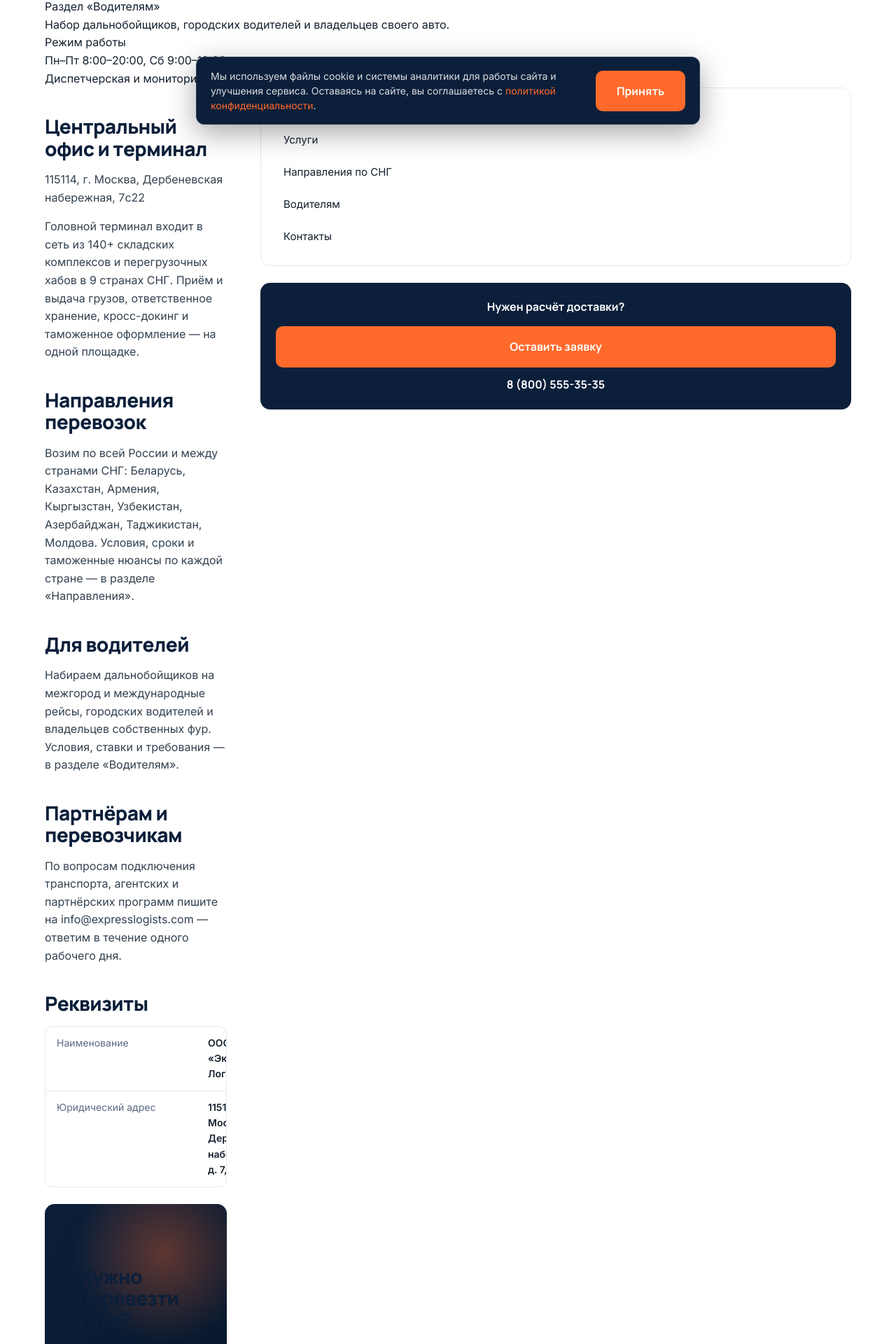
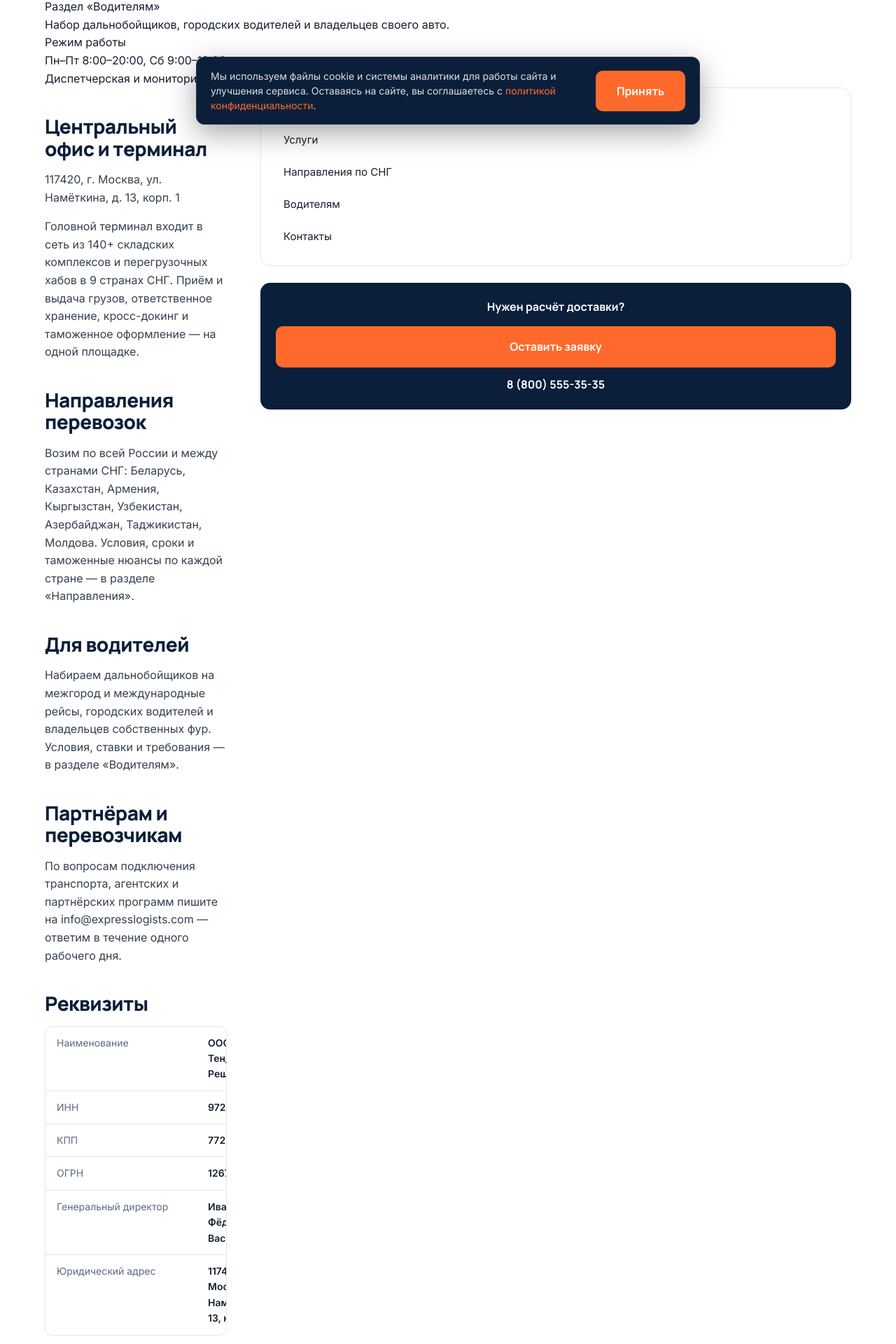
Before and after one commit to grinvsevolod1-ctrl/SITE1-1, a PHP site: page /kontakty/index.php in a window 1280 px wide. Shown: the part 606-2526 px from the top of the page at 70% size. Run offline with PHP 8.4, Linux system fonts and the light colour scheme.

Commit message:
feat: реальные юр. реквизиты (ООО «ЦТР», ИНН/КПП/ОГРН/директор/адрес); пароль и соль аналитики

```diff
--- a/inc/config.php
+++ b/inc/config.php
@@ -34,9 +34,9 @@ $email = 'info@expresslogists.com';
 
 /* Адрес головного офиса (для schema.org и страницы контактов) */
 $address = [
-    'street'  => 'Дербеневская набережная, 7с22',
+    'street'  => 'ул. Намёткина, д. 13, корп. 1',
     'city'    => 'Москва',
-    'zip'     => '115114',
+    'zip'     => '117420',
     'country' => 'RU',
 ];
 
@@ -51,10 +51,12 @@ $workHours = 'Пн–Пт 9:00–20:00, Сб 10:00–16:00 (МСК)';
    и политике автоматически.
    ------------------------------------------------------------------------- */
 $legal = [
-    'name'      => 'ООО «Экспресс-Логист»',   // полное наименование юрлица / ИП
-    'inn'       => '',                           // ИНН — впишите перед запуском рекламы
-    'ogrn'      => '',                           // ОГРН / ОГРНИП — впишите перед запуском
-    'legalAddr' => '115114, г. Москва, Дербеневская набережная, д. 7, стр. 22', // юр. адрес
+    'name'      => 'ООО «Центр Тендерных Решений»',   // полное наименование юрлица
+    'inn'       => '9727135712',                        // ИНН
+    'kpp'       => '772701001',                         // КПП
+    'ogrn'      => '1267700293497',                     // ОГРН
+    'director'  => 'Иванинов Фёдор Васильевич',         // генеральный директор
+    'legalAddr' => '117420, г. Москва, ул. Намёткина, д. 13, корп. 1', // юр. адрес
 ];
 
 /* Ссылки на соцсети/мессенджеры — попадают в schema.org sameAs.
--- a/kontakty/index.php
+++ b/kontakty/index.php
@@ -110,7 +110,9 @@ require __DIR__ . '/../inc/header.php';
                     <ul class="req-list">
                         <?php if (!empty($legal['name'])): ?><li><span>Наименование</span><b><?php echo e($legal['name']); ?></b></li><?php endif; ?>
                         <?php if (!empty($legal['inn'])): ?><li><span>ИНН</span><b><?php echo e($legal['inn']); ?></b></li><?php endif; ?>
+                        <?php if (!empty($legal['kpp'])): ?><li><span>КПП</span><b><?php echo e($legal['kpp']); ?></b></li><?php endif; ?>
                         <?php if (!empty($legal['ogrn'])): ?><li><span>ОГРН</span><b><?php echo e($legal['ogrn']); ?></b></li><?php endif; ?>
+                        <?php if (!empty($legal['director'])): ?><li><span>Генеральный директор</span><b><?php echo e($legal['director']); ?></b></li><?php endif; ?>
                         <?php if (!empty($legal['legalAddr'])): ?><li><span>Юридический адрес</span><b><?php echo e($legal['legalAddr']); ?></b></li><?php endif; ?>
                     </ul>
                     <?php endif; ?>
```
